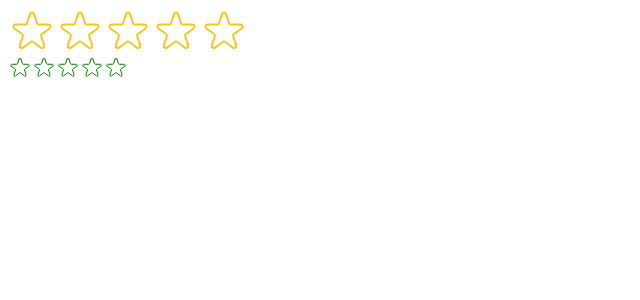
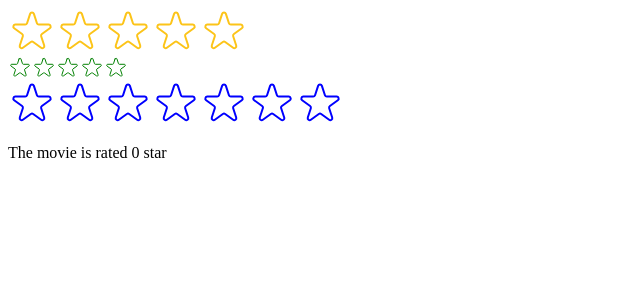
Before and after one commit to Touhidujjaman-Emon/react-Components-Composition-and-Reusability, a React (Create React App) app: page / in a window 1280 px wide. Shown: the top 300 px of the page, without its empty margins (0-640 px from the left). Built offline with nearby package versions, Linux system fonts and the light colour scheme.

Commit message:
out component state

```diff
--- a/src/StarRating.js
+++ b/src/StarRating.js
@@ -16,6 +16,7 @@ export default function StarRating({
   size = 48,
   className = "",
   message = [],
+  handleMovieRating,
 }) {
   const textStyle = {
     lineHeight: "1",
@@ -29,6 +30,7 @@ export default function StarRating({
 
   function handleRating(rating) {
     setRating(rating);
+    handleMovieRating(rating);
   }
   return (
     <div style={container} className={className}>
--- a/src/index.js
+++ b/src/index.js
@@ -1,8 +1,22 @@
-import React from "react";
+import React, { useState } from "react";
 import ReactDOM from "react-dom/client";
 // import "./index.css";
 // import App from "./App";
 import StarRating from "./StarRating";
+
+function TestStar() {
+  const [movieRating, setMovieRating] = useState(0);
+  return (
+    <div>
+      <StarRating
+        color="blue"
+        maxRating={7}
+        handleMovieRating={setMovieRating}
+      />
+      <p>The movie is rated {movieRating} star</p>
+    </div>
+  );
+}
 
 const root = ReactDOM.createRoot(document.getElementById("root"));
 root.render(
@@ -10,5 +24,6 @@ root.render(
     {/* <App /> */}
     <StarRating message={["Terrible", "Bad", "Okay", "Good", "Amazing"]} />
     <StarRating size={24} color="green" className="" />
+    <TestStar />
   </React.StrictMode>
 );
```
